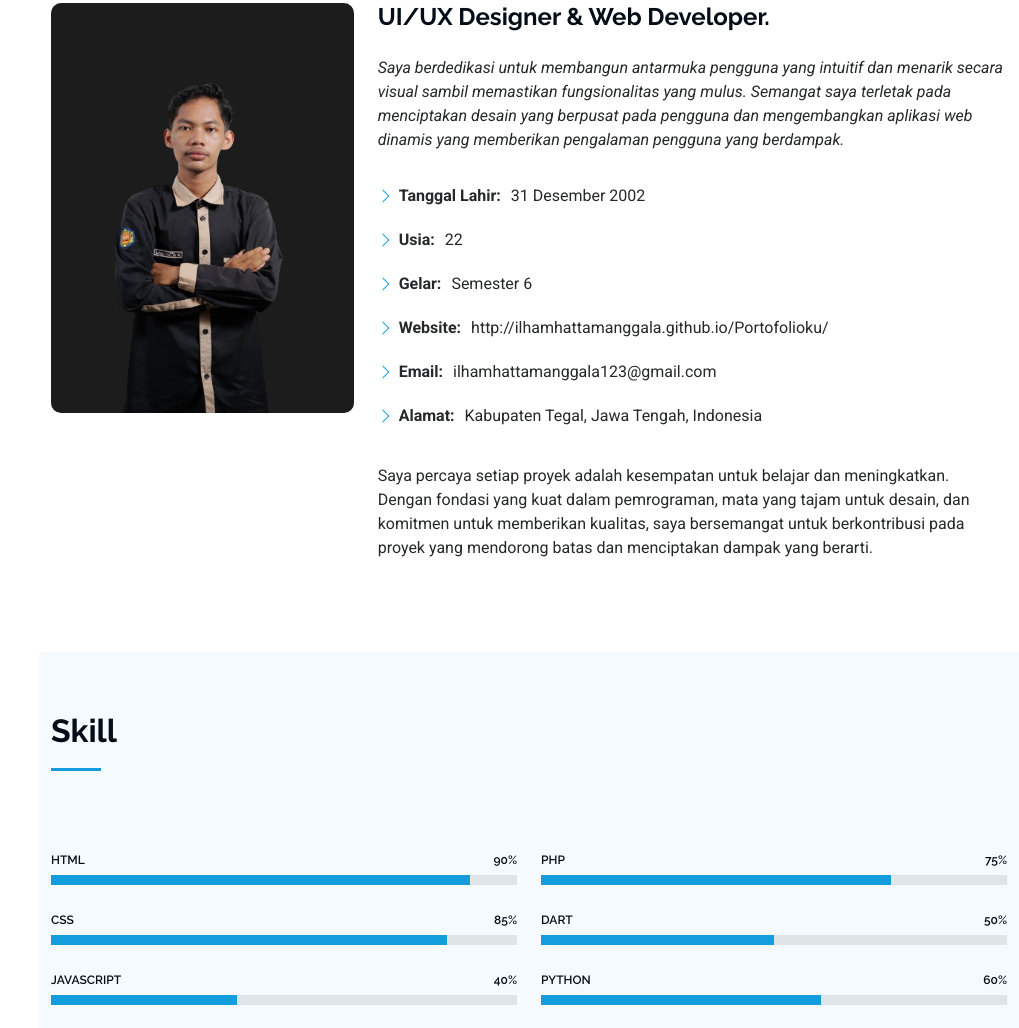
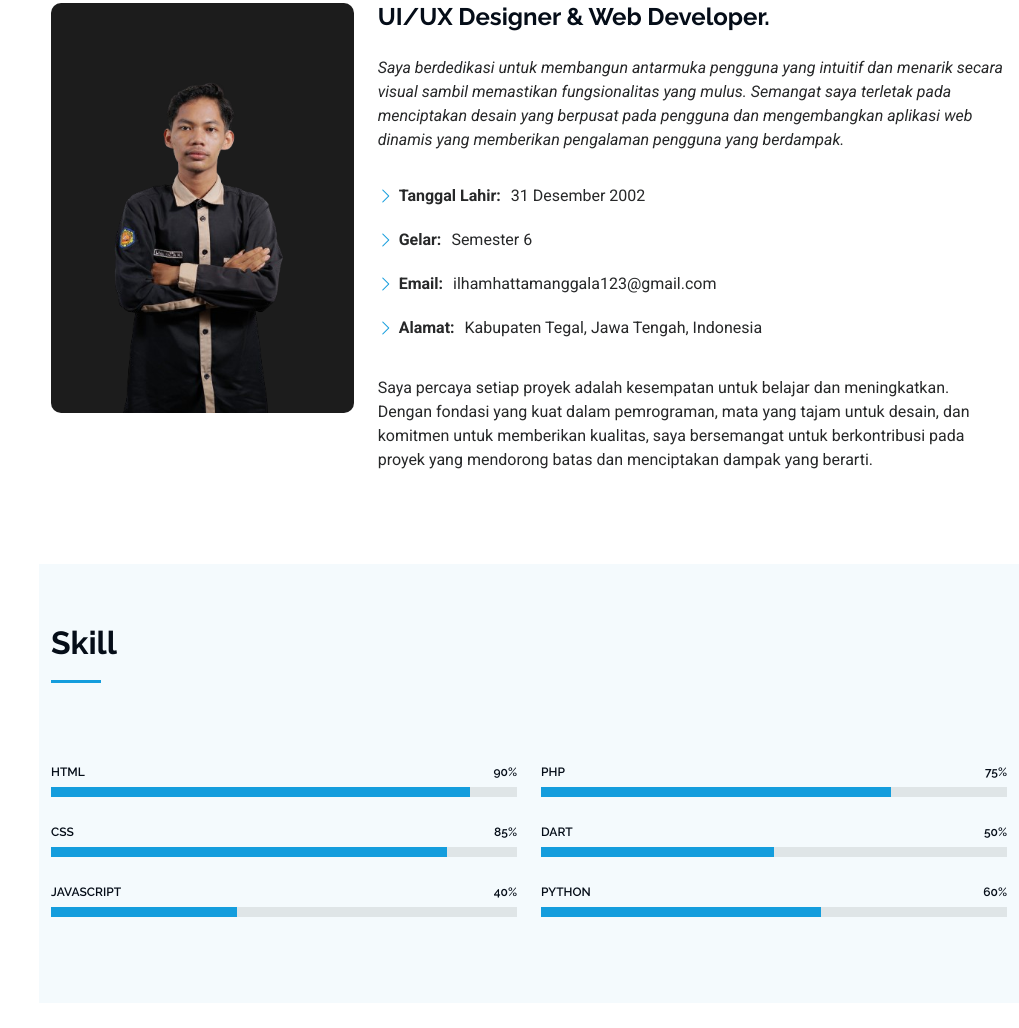
Before and after one commit to IlhamHattaManggala/Portofolioku, a plain HTML site: page index.html in a window 1280 px wide. Shown: the part 1139-2167 px from the top of the page, without its empty margins (261-1280 px from the left). Drawn offline with Linux system fonts and the light colour scheme.

Commit message:
Update index.html

```diff
--- a/index.html
+++ b/index.html
@@ -113,11 +113,7 @@
                 <ul>
                   <li><i class="bi bi-chevron-right"></i> <strong>Tanggal Lahir:</strong> <span>31 Desember
                       2002</span></li>
-                  <li><i class="bi bi-chevron-right"></i> <strong>Usia:</strong> <span>22</span></li>
                   <li><i class="bi bi-chevron-right"></i> <strong>Gelar:</strong> <span>Semester 6</span>
-                  </li>
-                  <li><i class="bi bi-chevron-right"></i> <strong>Website:</strong>
-                    <span>http://ilhamhattamanggala.github.io/Portofolioku/</span>
                   </li>
                   <li><i class="bi bi-chevron-right"></i> <strong>Email:</strong>
                     <span>ilhamhattamanggala123@gmail.com</span>
```
